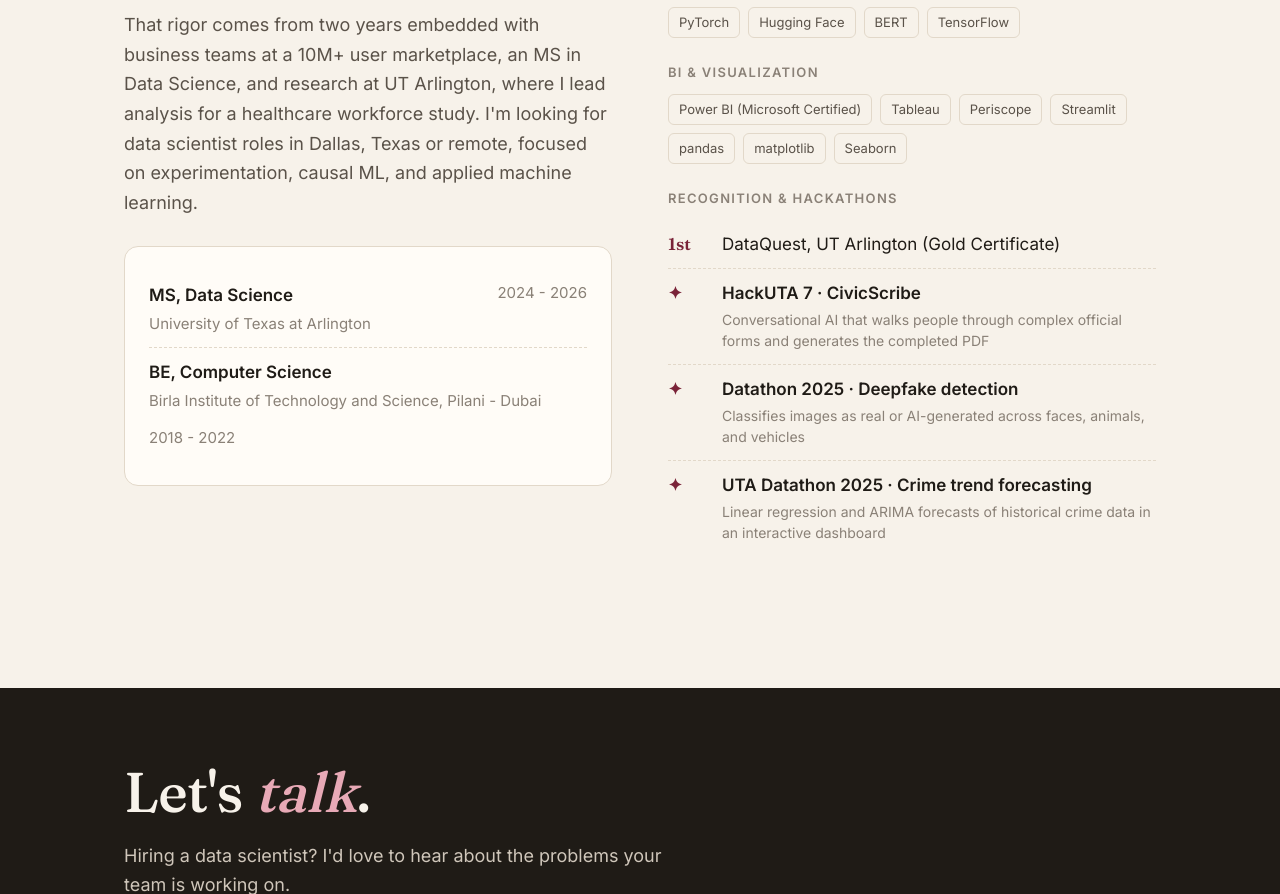
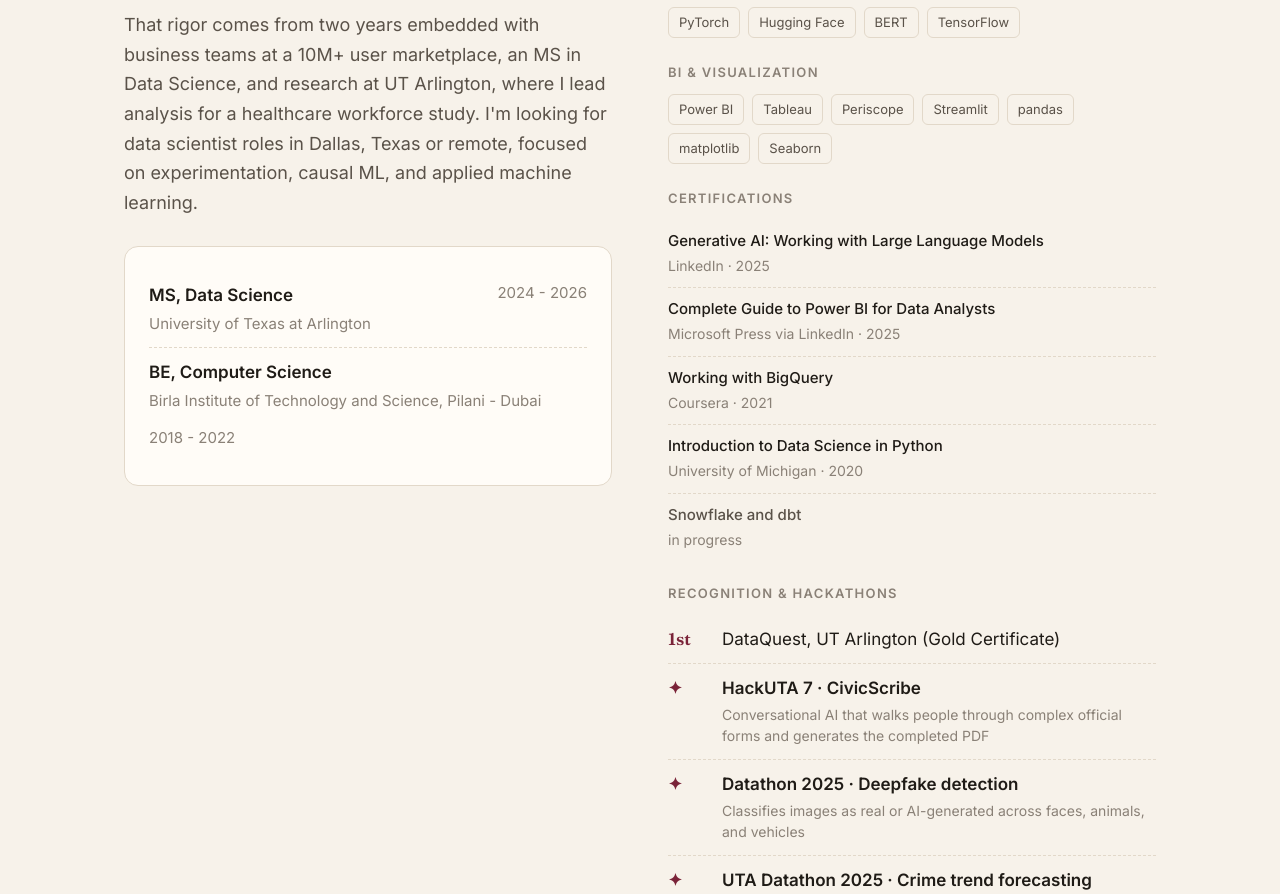
Before and after one commit to SmrithiChembath/smrithichembath.github.io, a plain HTML site: page index.html in a window 1280 px wide. Shown: the part 5334-6228 px from the top of the page. Drawn offline with Linux system fonts and the light colour scheme.

Commit message:
Add certifications

```diff
--- a/index.html
+++ b/index.html
@@ -184,6 +184,12 @@
   .awards a { text-decoration: none; }
   .awards a:hover strong { color: var(--accent); text-decoration: underline; }
   .awards small { color: var(--ink-3); font-size: 14px; line-height: 1.5; display: inline-block; margin-top: 2px; }
+  .certs { list-style: none; }
+  .certs li { padding: 9px 0; border-bottom: 1px dashed var(--line); font-size: 15px; }
+  .certs li:last-child { border-bottom: none; }
+  .certs strong { display: block; font-weight: 500; }
+  .certs span { color: var(--ink-3); font-size: 14px; }
+  .certs .inprog strong { color: var(--ink-2); }
   /* contact */
   .contact { margin: 110px 0 0; padding: 72px 0; background: var(--ink); color: var(--paper); }
   .contact h2 { font-size: clamp(36px, 5vw, 56px); margin-bottom: 16px; }
@@ -441,7 +447,16 @@
       <div class="skills-group"><h4>Analytics engineering</h4><div class="stack"><span>dbt</span><span>DuckDB</span><span>Git</span><span>Snowflake (in progress)</span></div></div>
       <div class="skills-group"><h4>ML & statistics</h4><div class="stack"><span>scikit-learn</span><span>XGBoost</span><span>LightGBM</span><span>SARIMAX</span><span>Uplift modeling</span><span>A/B test analysis</span><span>Regression</span><span>SHAP</span></div></div>
       <div class="skills-group"><h4>Deep learning & NLP</h4><div class="stack"><span>PyTorch</span><span>Hugging Face</span><span>BERT</span><span>TensorFlow</span></div></div>
-      <div class="skills-group"><h4>BI & visualization</h4><div class="stack"><span>Power BI (Microsoft Certified)</span><span>Tableau</span><span>Periscope</span><span>Streamlit</span><span>pandas</span><span>matplotlib</span><span>Seaborn</span></div></div>
+      <div class="skills-group"><h4>BI & visualization</h4><div class="stack"><span>Power BI</span><span>Tableau</span><span>Periscope</span><span>Streamlit</span><span>pandas</span><span>matplotlib</span><span>Seaborn</span></div></div>
+      <div class="skills-group"><h4>Certifications</h4>
+        <ul class="certs">
+          <li><strong>Generative AI: Working with Large Language Models</strong><span>LinkedIn · 2025</span></li>
+          <li><strong>Complete Guide to Power BI for Data Analysts</strong><span>Microsoft Press via LinkedIn · 2025</span></li>
+          <li><strong>Working with BigQuery</strong><span>Coursera · 2021</span></li>
+          <li><strong>Introduction to Data Science in Python</strong><span>University of Michigan · 2020</span></li>
+          <li class="inprog"><strong>Snowflake and dbt</strong><span>in progress</span></li>
+        </ul>
+      </div>
       <div class="skills-group"><h4>Recognition & hackathons</h4>
         <ul class="awards">
           <li><span class="mark">1st</span><span>DataQuest, UT Arlington (Gold Certificate)</span></li>
```
